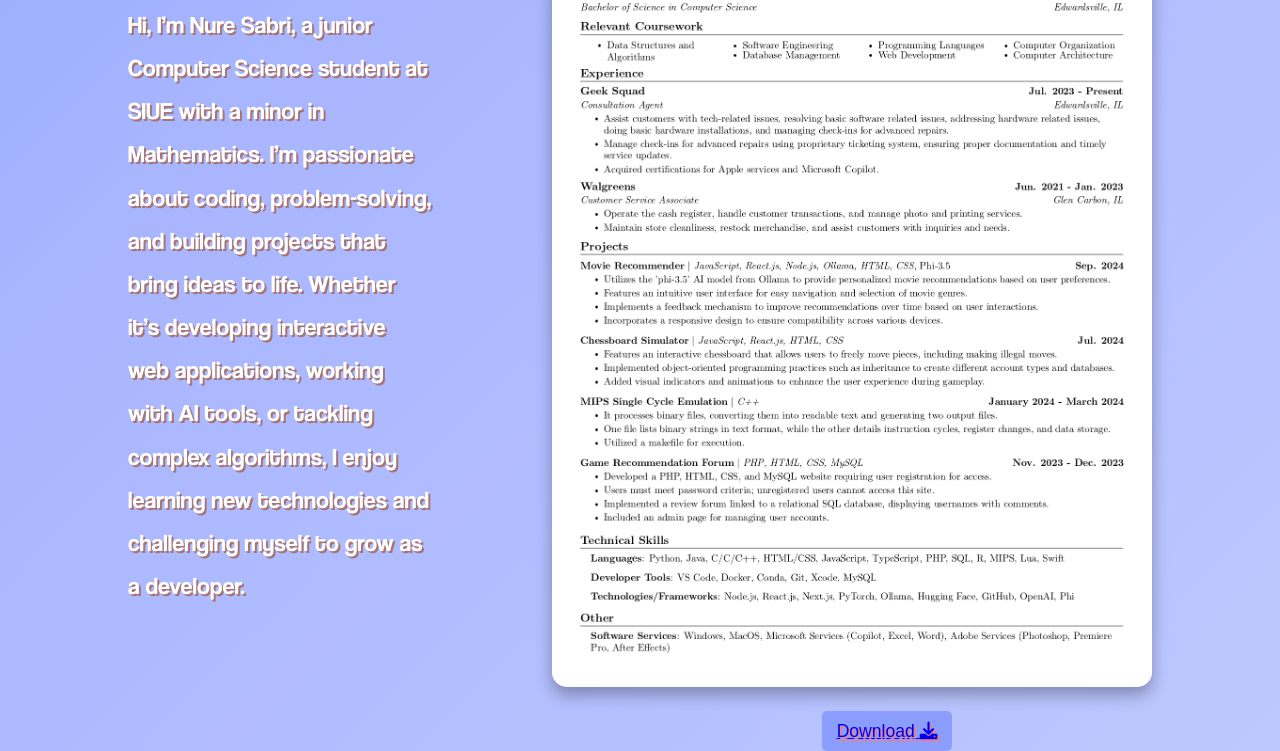
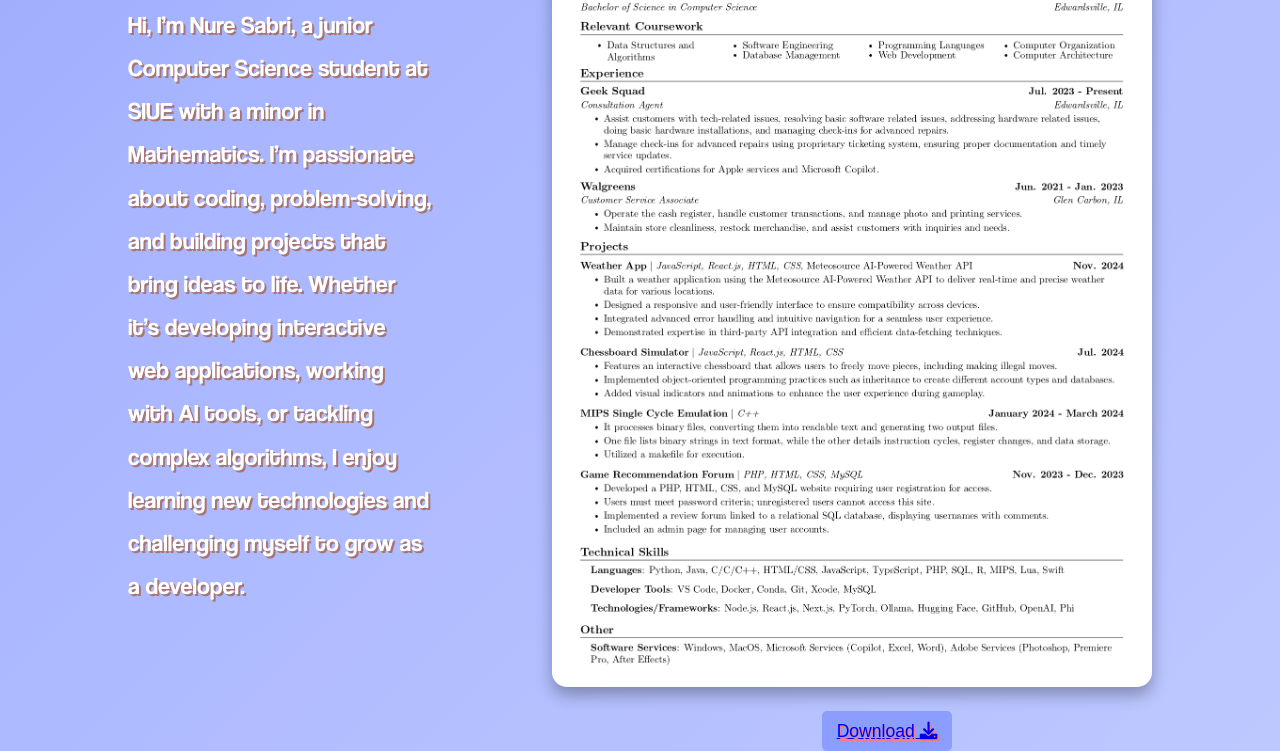
Before and after one commit to nuresabri/Portfolio, a plain HTML site: page about.html in a window 1280 px wide. Shown: the part 189-940 px from the top of the page. Drawn offline with Linux system fonts and the light colour scheme.

Commit message:
Update about.html

```diff
--- a/about.html
+++ b/about.html
@@ -32,12 +32,12 @@
                 </p>
             </div>
             <div id="resume">
-                <img src="NureSabriResume.jpg" alt="Nure Sabri Resume">
+                <img src="Nure_Sabri_Resume_NoAdr.jpg" alt="Nure Sabri Resume">
             </div>
         </div>
         <div id="button-container">
             <button id="Download">
-                <a href="NureSabriResumeNoAddress.jpg" download class="download-button"
+                <a href="Nure_Sabri_Resume_NoAdr.jpg" download class="download-button"
                 target="_blank">
                     Download   <i class="fas fa-download"></i> <!-- Font Awesome Download Icon -->
                 </a>
```
